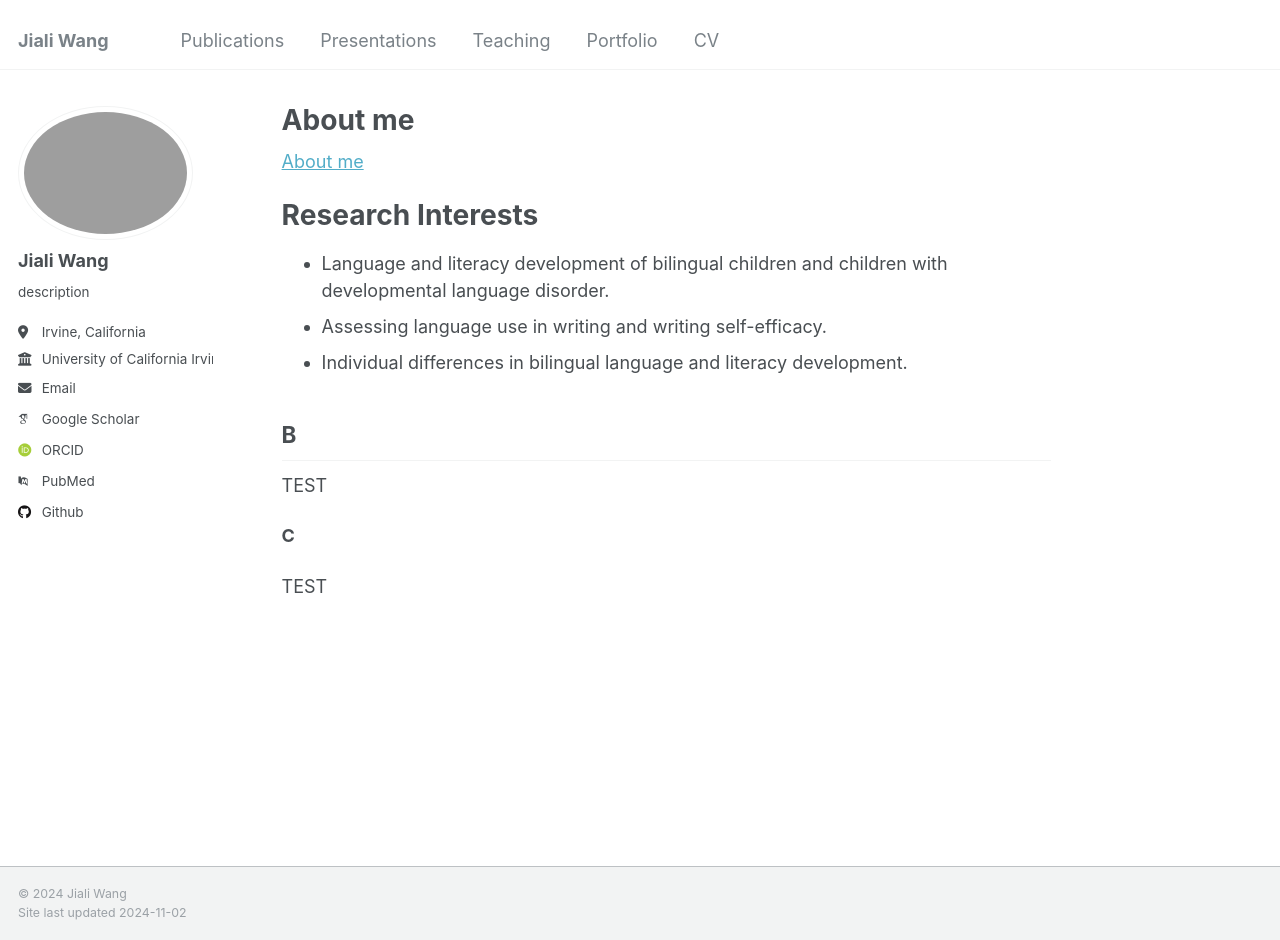
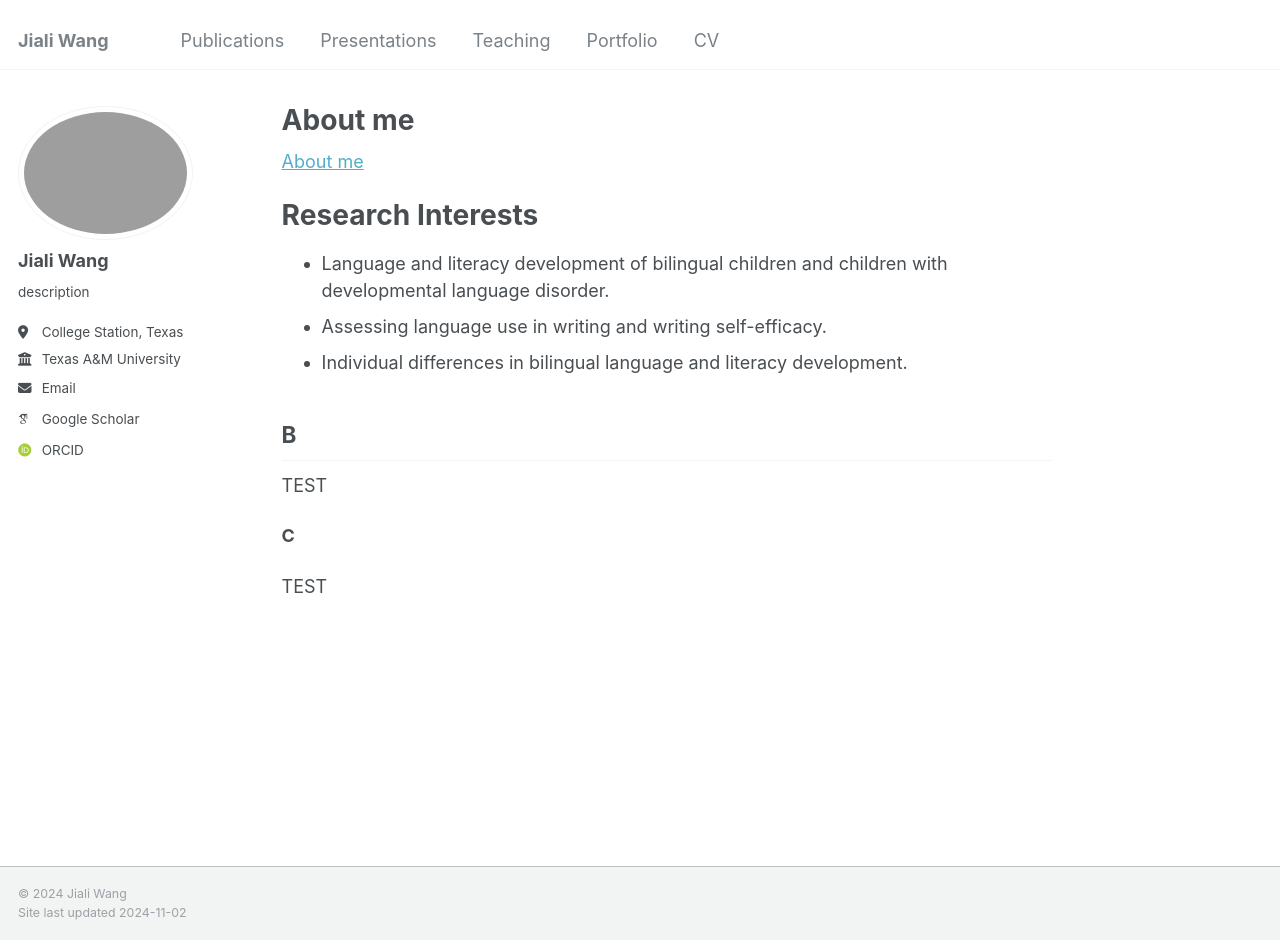
Before and after one commit to AltriaCarrie/altriacarrie.github.io, a Jekyll site: the page built from _pages/about.md, in a window 1280 px wide and 940 px high. Built offline with Jekyll 4.4.1, drawn with Linux system fonts in a browser that asks for light colours; some web fonts are replaced.

Commit message:
Update _config.yml

```diff
--- a/_config.yml
+++ b/_config.yml
@@ -25,18 +25,18 @@ author:
   name             : "Jiali Wang"
   pronouns         : # example: "she/her"
   bio              : "description"
-  location         : "Irvine, California"
-  employer         : "University of California Irvine"
+  location         : "College Station, Texas"
+  employer         : "Texas A&M University"
   uri              : # URL
   email            : "jialiw@tamu.edu"
 
   # Academic websites
   arxiv            : # URL - Update with the correct link to your profile
-  googlescholar    : "https://scholar.google.com/citations?user=PS_CX0AAAAAJ"
+  googlescholar    : "https://scholar.google.com/citations?hl=en&user=AQatqCcAAAAJ"
   impactstory      : # URL
-  orcid            : "http://orcid.org/yourorcidurl"
+  orcid            : "https://orcid.org/0000-0002-0781-8177"
   semantic         : # URL
-  pubmed           : "https://www.ncbi.nlm.nih.gov/pubmed/?term=john+snow"
+  pubmed           : # URL
   researchgate     : # URL
   scopus           : # URL
 
@@ -44,12 +44,12 @@ author:
   bitbucket        : # Username - Update with your username on the site
   codepen          : # Username
   dribbble         : # Username
-  github           : "academicpages"
+  github           : # Username "academicpages"
   kaggle           : # Username
   stackoverflow    : # User number or user number and name (i.e., use "1" or "1/jeff-atwood")
 
   # Social media
-  bluesky          : #"bsky.app" # Replace this with you Bluesky username
+  bluesky          : # Username
   facebook         : # Username
   flickr           : # Username
   foursquare       : # Username
```
